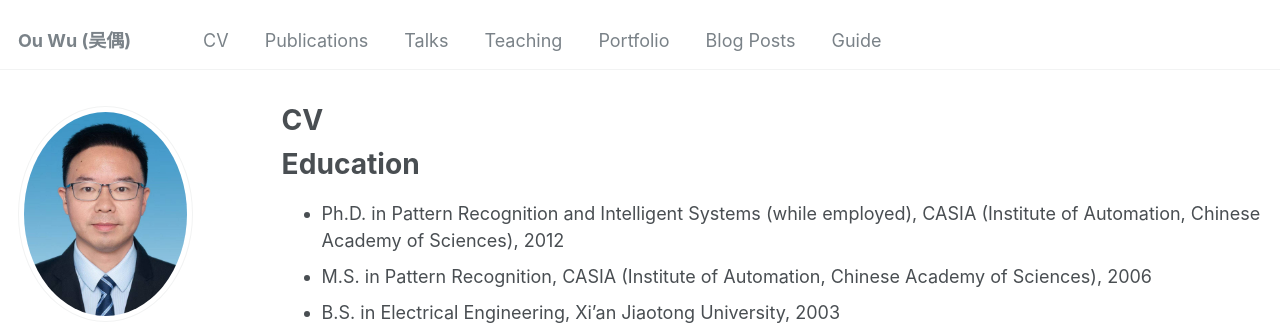
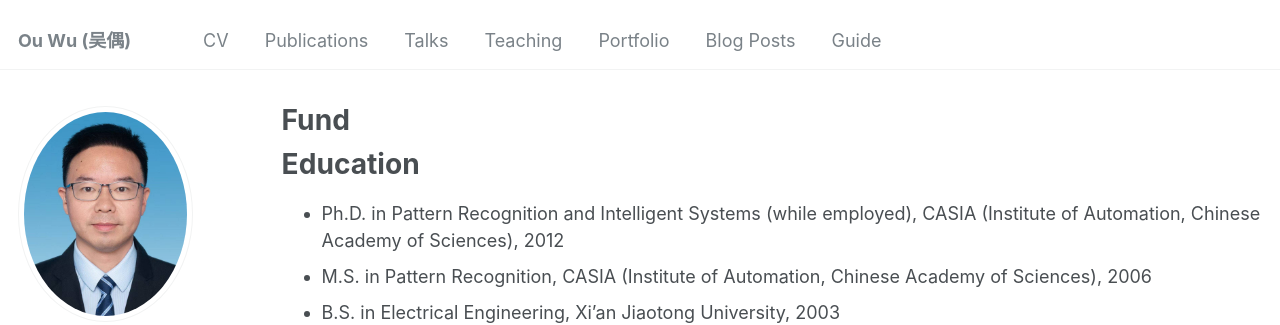
Before and after one commit to wuou-ai/wuou-ai.github.io, a Jekyll site: the page built from _pages/fund.md, in a window 1280 px wide and 900 px high. Shown: the top 325 px of the window. Built offline with Jekyll 4.4.1, drawn with Linux system fonts in a browser that asks for light colours; some web fonts are replaced.

Commit message:
Update fund.md

```diff
--- a/_pages/fund.md
+++ b/_pages/fund.md
@@ -1,7 +1,7 @@
 ---
 layout: archive
-title: "CV"
-permalink: /cv/
+title: "Fund"
+permalink: /fund/
 author_profile: true
 redirect_from:
   - /resume
```
